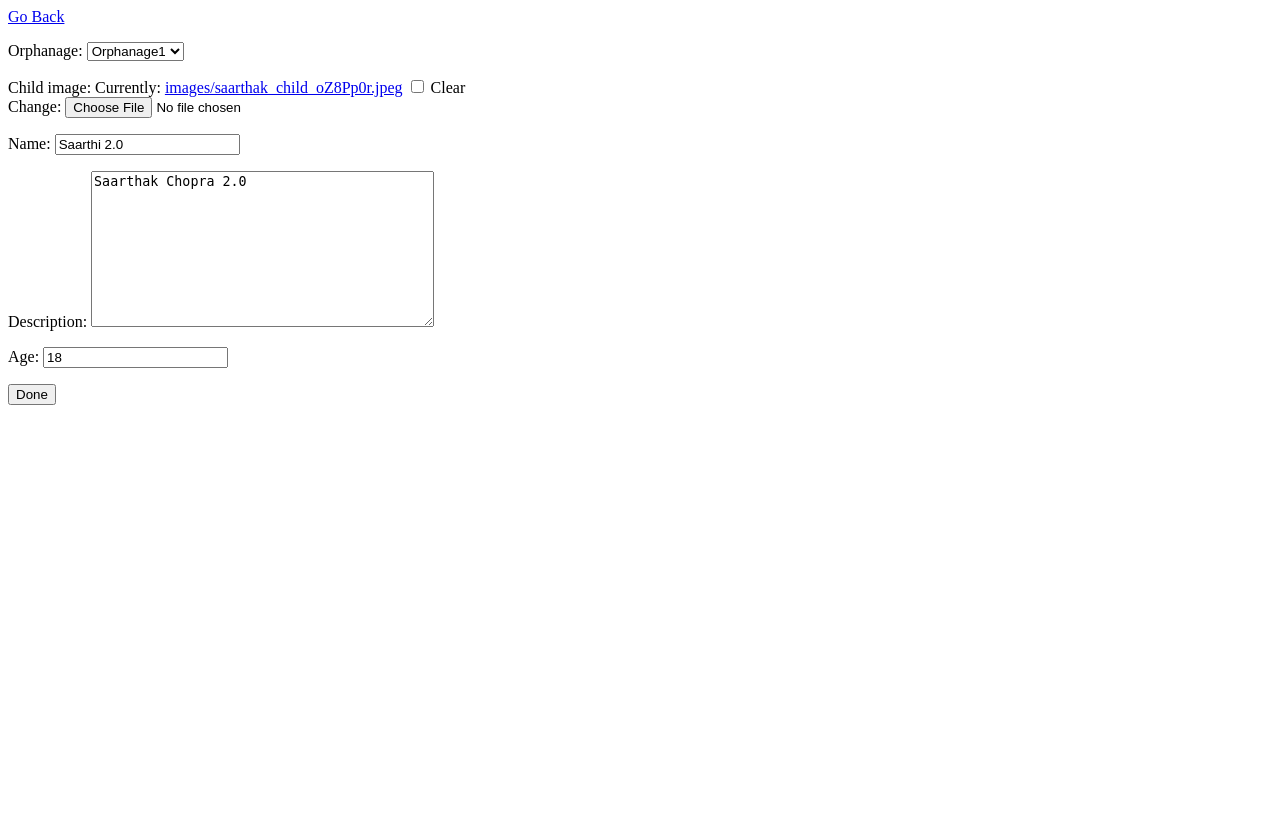
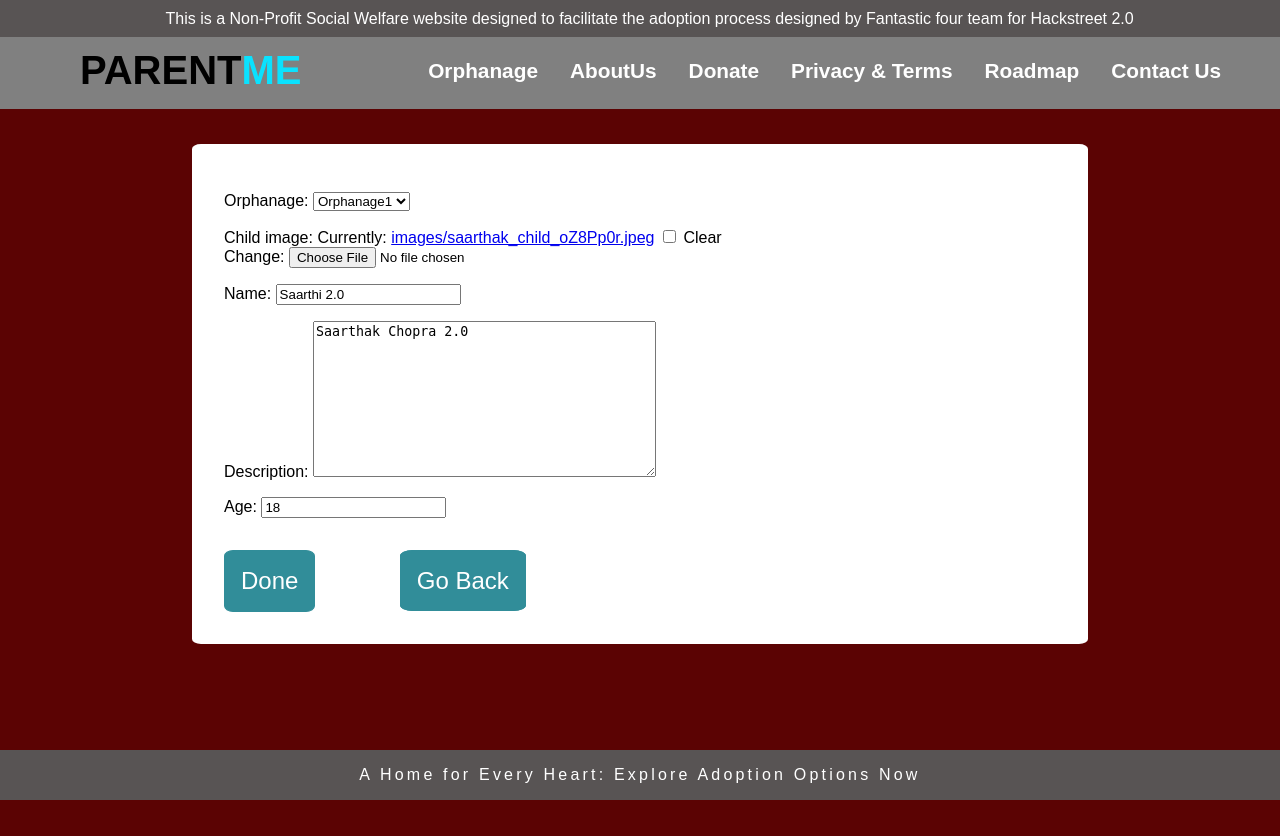
Before and after one commit to Arushi-Kapkoti/ParentMe, a Django app: page /Update-orphan-details/8/ in a window 1280 px wide. Before the commit the page ends 405 px from the top, so only its background shows below. Run offline with Django 5.2, Linux system fonts and the light colour scheme; a user stored in the database is signed in; data comes from the database, SQL or seed files in the repository; both versions use the stored data as it was after the commit.

Commit message:
Added more styling

```diff
--- a/backend/main/templates/main/AddOrphan.html
+++ b/backend/main/templates/main/AddOrphan.html
@@ -1,7 +1,11 @@
-
-<a href="{% url 'OrphanList' %}">Go Back</a>
-<form method="POST" enctype="multipart/form-data" action="">
-    {% csrf_token %}
-    {{form.as_p}}
-    <input type="submit" value="Done">
-</form>
+{% extends 'main/base.html' %}
+{% block content %}
+<div class="outerdiv" style="background-color: white; margin:0 10rem 10rem 10rem; padding:2rem; border-radius:1%;">
+    <form method="POST" enctype="multipart/form-data" action="">
+        {% csrf_token %}
+        {{form.as_p}}
+        <input type="submit" value="Done" class="btn">
+        <a href="{% url 'OrphanList' %}" class="btn">Go Back</a>
+    </form>
+</div>
+{% endblock content %}
--- a/backend/main/templates/main/AdoptMe.html
+++ b/backend/main/templates/main/AdoptMe.html
@@ -2,7 +2,7 @@
 {% block content %}
 <!-- <a href="{% url 'landingPage' %}">Go Back</a> -->
 <form method="GET">
-    <input type="text" name="search-area" value="{{search_input}}">
+    <input type="text" name="search-area" value="{{search_input}}" class="search-age-txt">
     <input type="submit" value="Search By Age"class='srch-btn'>
 </form>
 <div class="outergrid">
--- a/backend/main/templates/main/RemoveOrphan.html
+++ b/backend/main/templates/main/RemoveOrphan.html
@@ -3,7 +3,7 @@
 <br><br>
 <form method="POST">
     {% csrf_token %}
-    <p>Are you sure you want to remove {{orphan.name}}?</p>
+    <h2 style="color: rgb(223, 220, 220);">Are you sure you want to remove {{orphan.name}}?</h2>
     <input type="submit" value="Yes, I'm sure" class="btn-btn">
     <a href="{% url 'OrphanList' %}" class="btn">Go Back</a>
 </form>
--- a/backend/main/templates/main/base.html
+++ b/backend/main/templates/main/base.html
@@ -8,6 +8,7 @@
         body{
             margin: 0px;
             font-family: Arial, sans-serif;
+            background-color: rgb(91, 3, 3);
         }
         .line {
             background-color: rgb(88, 84, 84);
@@ -101,12 +102,12 @@
         }
         .btn {
             text-decoration: none;
-            background-color: rgb(171, 219, 225);
+            background-color: rgb(49,141,153);
             color: white;
             padding: 1rem;
             width: 50;
             height: 50;
-            border: 0.1rem solid rgb(171, 219, 225);;
+            border: 0.1rem solid rgb(49,141,153);
             border-radius: 10%;
             margin-left: 0rem;
             margin-right: 5rem;
@@ -116,12 +117,12 @@
 
 
         .btn-btn{
-            background-color: rgb(171, 219, 225);
+            background-color: rgb(49,141,153);
             color: white;
             padding: 1rem;
             width: 50;
             height: 50;
-            border: 0.1rem solid rgb(171, 219, 225);;
+            border: 0.1rem solid rgb(49,141,153);
             border-radius: 10%;
             margin-left: 0rem;
             margin-right: 5rem;
@@ -129,12 +130,12 @@
             font-size: 1.5rem;
         }
         .srch-btn{
-            background-color: rgb(171, 219, 225);
+            background-color: rgb(49, 141, 153);
             color: white;
             /* padding: 1rem; */
             width: 50;
             height: 50px;
-            border: 0.1rem solid rgb(171, 219, 225);;
+            border: 0.1rem solid rgb(49,141,153);
             border-radius: 10%;
             /* margin-left: 0rem;
             margin-right: 5rem;
@@ -147,6 +148,13 @@
 
         .btn:hover {
             cursor: pointer;
+        }
+
+        .search-age-txt{
+            width: 430px;
+            height: 37px;
+            margin-right: 20px;
+            margin-left: 35px;
         }
 
         .top{
--- a/backend/main/templates/main/loginOrphanage.html
+++ b/backend/main/templates/main/loginOrphanage.html
@@ -1,7 +1,8 @@
 {% extends 'main/base.html' %}
 {% block content %}
+
+<div class="outerdiv" style="background-color: white; margin:0 10rem 10rem 10rem; padding:2rem; border-radius:1%;">
     <h1>Login</h1>
-
     <form method="POST">
         {% csrf_token %}
         <!-- {{form.as_p}} -->
@@ -13,4 +14,6 @@
     </form>
 
     <p>Don't have an account? <a href="{% url 'register-orphanage' %}" style="color: rgb(66, 66, 66);">Register Here</a></p>
+</div>
+
 {% endblock content %}
--- a/backend/main/templates/main/orphan_list.html
+++ b/backend/main/templates/main/orphan_list.html
@@ -3,7 +3,7 @@
 
 <div class="top">
     {% if request.user.is_authenticated %}
-    <h1>Welcome {{request.user}}</h1>
+    <h1 style="color:white;">Welcome {{request.user}}</h1>
     <a href="{% url 'logout-orphanage' %}" class="btn" style="margin: 1rem 0 1rem 0;">Logout</a>
     {% else %}
         <a href="{% url 'login-orphanage' %}">Login</a>
@@ -28,7 +28,7 @@
             <b>Joined us: </b>{{orphan.joined}}<br><br>
             <!-- <a href="{% url 'OrphanDetails' orphan.id %}">Details</a><br><br> -->
             <b>About: </b>{{orphan.description}}<br><br>
-            <a href="{% url 'RemoveOrphan' orphan.id %}" style="color: rgb(66, 66, 66);">Remove Orphan from database</a>
+            <a href="{% url 'RemoveOrphan' orphan.id %}" style="color: rgb(49,141,153);">Remove Orphan from database</a>
 
         </div>
     </div>
```
Also changed, not shown: backend/main/templates/main/registerOrphanage.html (+6 -4 lines), backend/db.sqlite3. Lines whose indentation alone changed are shown as unchanged.
